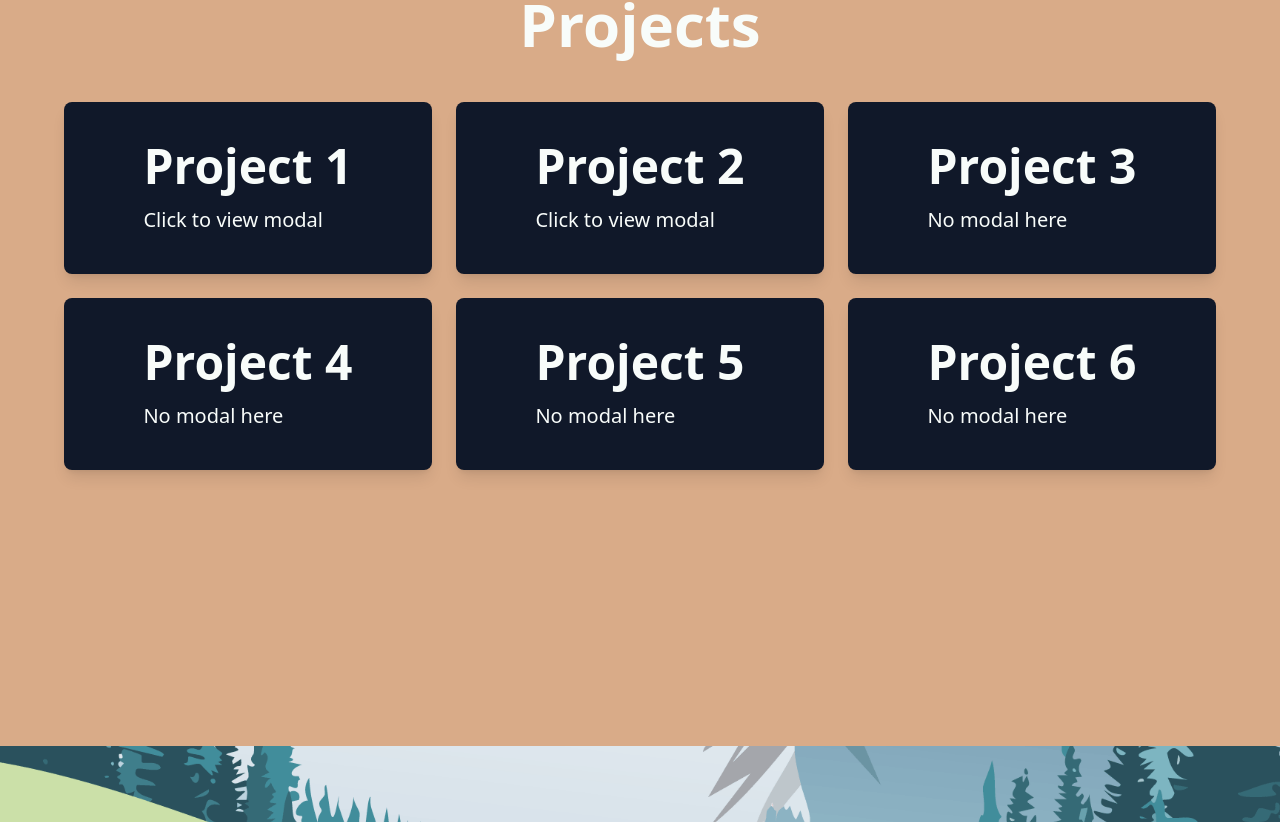
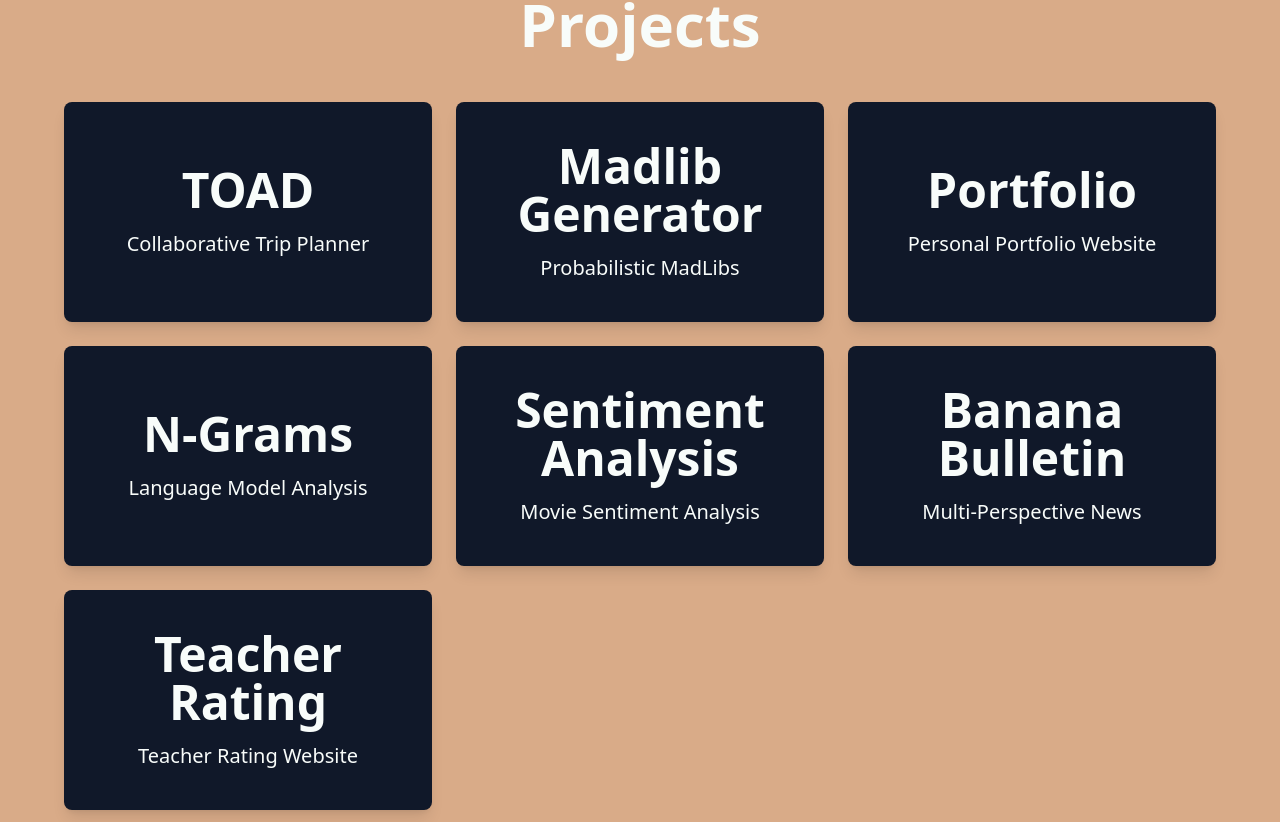
Before and after one commit to Navodit1603/NavoditPortfolio, a React (Vite) app: page / in a window 1280 px wide. Shown: the part 1678-2500 px from the top of the page. Built offline with nearby package versions, Linux system fonts and the light colour scheme.

Commit message:
Added project details

```diff
--- a/src/components/Card.tsx
+++ b/src/components/Card.tsx
@@ -16,7 +16,7 @@ export default function Card({ title, description, onClick }: CardProps) {
                 <h1 className="text-[#F8FCFA] text-2xl sm:text-3xl md:text-4xl lg:text-5xl font-bold text-center">
                     {title}
                 </h1>
-                <p className="text-[#F8FCFA] font-medium mt-4 text-base sm:text-lg md:text-xl">
+                <p className="text-[#F8FCFA] text-center font-medium mt-4 text-base sm:text-lg md:text-xl">
                     {description}
                 </p>
             </div>
--- a/src/components/Projects.tsx
+++ b/src/components/Projects.tsx
@@ -29,74 +29,88 @@ export default function Projects() {
 
                 <div className="grid grid-cols-1 sm:grid-cols-2 md:grid-cols-3 gap-6 w-full max-w-6xl justify-items-center">
                     <Card
-                        title="Project 1"
-                        description="Click to view modal"
+                        title="TOAD"
+                        description="Collaborative Trip Planner"
                         onClick={() =>
                             openModal({
-                                title: "Project 1",
-                                description: "This is a description for project 1.",
-                                tags: ["React", "TypeScript"],
-                                github: "https://github.com/user/project1"
+                                title: "TOAD (To Outline A Destination)",
+                                description: "TOAD is a user-friendly React web app designed for collaborative trip planning. It features real-time updates via Firestore, an intuitive drag-and-drop interface for itinerary management, and built-in polling for group decision-making. The app also enhances collaboration through user invitations and location suggestions.",
+                                tags: ["React", "TypeScript", "Cloud Firestore", "Tailwind CSS", "Figma", "HTML", "Vite"],
+                                github: "https://github.com/fjordimm/toad"
                             })
                         }
                     />
                     <Card
-                        title="Project 2"
-                        description="Click to view modal"
+                        title="Madlib Generator"
+                        description="Probabilistic MadLibs"
                         onClick={() =>
                             openModal({
-                                title: "Project 2",
-                                description: "Project 2 is focused on AI and automation.",
-                                tags: ["Python", "TensorFlow"],
-                                github: "https://github.com/user/project2"
+                                title: "Madlib Generator",
+                                description: "Collaborated with a team of four to develop an interactive Mad Libs application in Python. This application would take a short story, remove words and present the user with a Madlib, prompting for input. This involved creating a custom Part-of-Speech (POS) tagger using HMM and Viterbi algorithms, achieving 94% accuracy for grammatically correct prompts, and integrating sentiment analysis to filter impactful words. The application enhances user experience with guided prompts based on specific part-of-speech details.",
+                                tags: ["Python", "Natural Language Processing"],
+                                github: "https://github.com/Navodit1603/cse143-FinalProject"
+                            })
+                        }
+                    />
+
+                    <Card
+                        title="Portfolio"
+                        description="Personal Portfolio Website"
+                        onClick={() =>
+                            openModal({
+                                title: "Portfolio",
+                                description: "This portfolio website showcases my projects, skills, and experiences. It is built using React, TypeScript, and Tailwind CSS, featuring a responsive design and interactive elements to enhance user experience.",
+                                tags: ["React", "TypeScript", "Tailwind CSS", "HTML"],
+                                github: "https://github.com/Navodit1603/NavoditPortfolio"
+                            })
+                        }
+                    />
+
+                    <Card
+                        title="N-Grams"
+                        description="Language Model Analysis"
+                        onClick={() =>
+                            openModal({
+                                title: "N-Grams",
+                                description: "Developed an n-gram language model trained on 10,000 sentences to analyze and generate text, investigating how n-gram order affects text fluency. The project specifically implemented and compared unigram, bigram, and trigram models, demonstrating that higher-order n-grams improve the coherence and fluency of generated text.",
+                                tags: ["Python", "Natural Language Processing"],
+                                github: "https://github.com/fjordimm/cse143-a2"
                             })
                         }
                     />
                     <Card
-                        title="Project 3"
-                        description="No modal here"
+                        title="Sentiment Analysis"
+                        description="Movie Sentiment Analysis"
                         onClick={() =>
                             openModal({
-                                title: "Project 3",
-                                description: "This is a description for project 3.",
-                                tags: ["Java", "Spring Boot"],
-                                github: "link"
+                                title: "Sentiment Analysis",
+                                description: "Developed a sentiment analysis model trained on 10,000 movie reviews to classify positive and negative sentiments. The project compared Naive Bayes, Logistic Regression, and Naive Bayes with TF-IDF, achieving 87% accuracy with the TF-IDF Naive Bayes model. TF-IDF vectorization significantly enhanced feature representation, leading to a 5% improvement in classification accuracy.",
+                                tags: ["Python", "Natural Language Processing", "Sentiment Analysis", "Machine Learning"],
+                                github: "https://github.com/fjordimm/cse143-a1"
                             })
                         }
                     />
                     <Card
-                        title="Project 4"
-                        description="No modal here"
+                        title="Banana Bulletin"
+                        description="Multi-Perspective News"
                         onClick={() =>
                             openModal({
-                                title: "Project 4",
-                                description: "This is a description for project 4.",
-                                tags: ["Node.js", "Express"],
-                                github: "link"
+                                title: "Banana Bulletin",
+                                description: "Banana Bulletin a web extension developed using HTML and JavaScript, secured second place at the CruzHacks hackathon in January 2024. This tool scans news article titles and recommends similar articles from diverse publications, providing users with multiple perspectives on a given topic.",
+                                tags: ["HTML", "CSS", "JavaScript", "Web Extension", "Node.js"],
+                                github: "https://github.com/JMack21/cruzhacks24"
                             })
                         }
                     />
                     <Card
-                        title="Project 5"
-                        description="No modal here"
+                        title="Teacher Rating"
+                        description="Teacher Rating Website"
                         onClick={() =>
                             openModal({
-                                title: "Project 5",
-                                description: "This is a description for project 5.",
-                                tags: ["Flutter", "Dart"],
-                                github: "link"
-                            })
-                        }
-                    />
-                    <Card
-                        title="Project 6"
-                        description="No modal here"
-                        onClick={() =>
-                            openModal({
-                                title: "Project 6",
-                                description: "This is a description for project 6.",
-                                tags: ["Go", "Gin"],
-                                github: "link"
+                                title: "Teacher Rating",
+                                description: "This platform used Python, HTML, CSS, and SQL to manage student accounts, teacher names, and ratings, with JavaScript implementing the teacher listing and star rating system. I also served as Scrum Master, overseeing project ceremonies and attracting over 300 accounts to the database.",
+                                tags: ["HTML", "CSS", "JavaScript", "Flask", "SQL", "Python"],
+                                github: "https://github.com/LordRoop/P4-Ducks"
                             })
                         }
                     />
```
